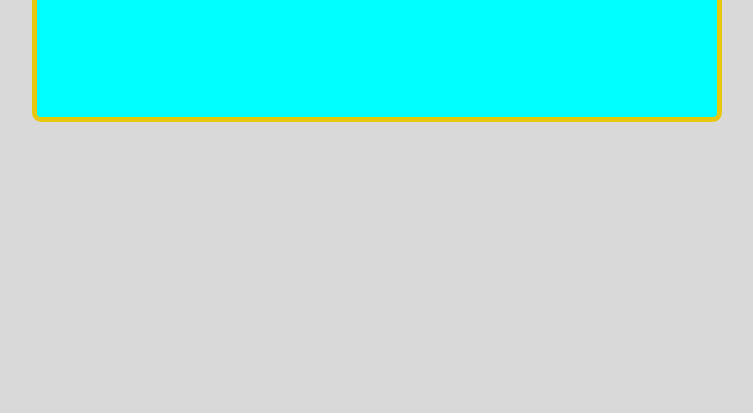
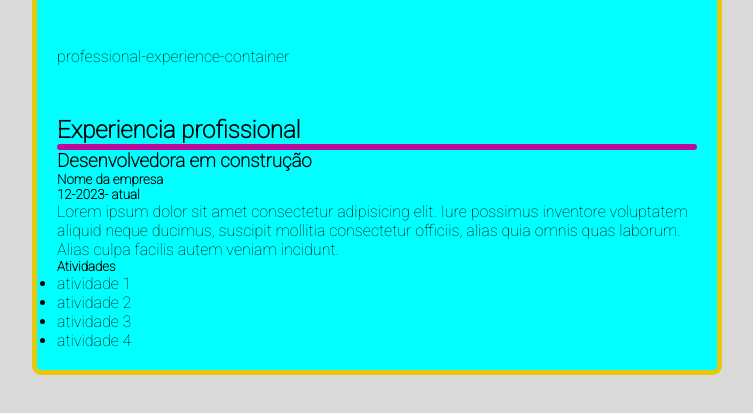
Before and after one commit to Marcelinalima/Portfolio, a plain HTML site: page works.html in a window 1280 px wide. Shown: the part 315-728 px from the top of the page, without its empty margins (263-1016 px from the left). Drawn offline with Linux system fonts and the light colour scheme.

Commit message:
index.css modificado

```diff
--- a/assets/styles/index.css
+++ b/assets/styles/index.css
@@ -31,3 +31,6 @@
     margin-left: 30px;
     list-style: circle;
 }
+.skills-container > div > ul > li{
+    text-transform:capitalize;
+}
--- a/works.html
+++ b/works.html
@@ -26,13 +26,40 @@
         <a href="./contact.html">Contato</a>
       </nav>
     </header>
-    <section>
-    <h1>
+    professional-experience-container
+    <main>
+      <section>
+        <h2  class="title"> Experiencia profissional</h2>
+        <div class="list-card-container">
+          <div class="card">
+          </div>
+        </div>
+        <h3> Desenvolvedora em construção</h3>
+        <div>
+        <h5>Nome da empresa</h5>
+        <h5> 12-2023- atual</h5>
+      </div>
+        <p>
+          Lorem ipsum dolor sit amet consectetur adipisicing elit.
+          Iure possimus inventore voluptatem aliquid neque ducimus,
+           suscipit mollitia consectetur officiis, alias quia omnis quas
+           laborum. Alias culpa facilis autem veniam incidunt.
+        </p>
+        <div>
+          <h5>Atividades</h5>
+          <ul class="activities">
+            <li>atividade 1</li>
+            <li>atividade 2</li>
+            <li>atividade 3</li>
+            <li>atividade 4</li>
+          </ul>
+        </div>
+      </div>
 
-    </h1>
-    </section>
-    <main>
+    </div>
 
+
+        </section>
     </main>
   </div>
 </body>
```
Also changed, not shown: projects.html (+10 -1 lines).
